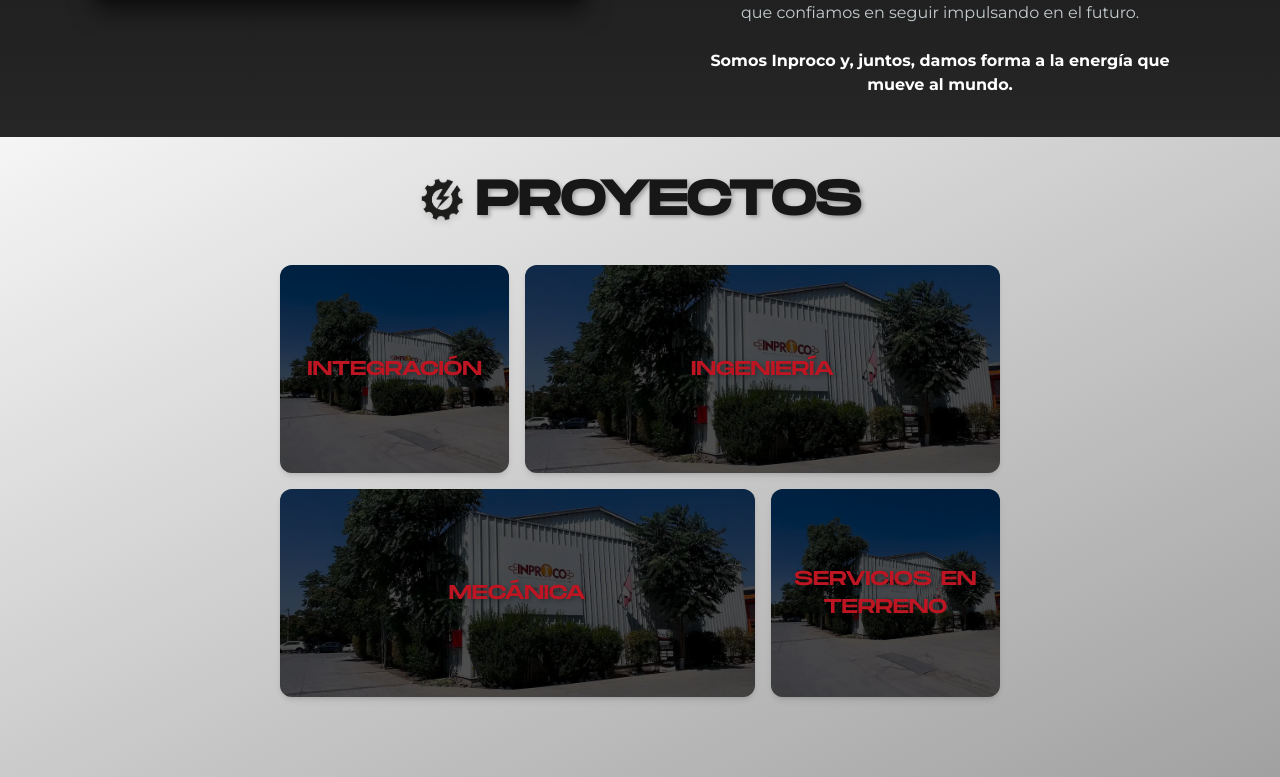
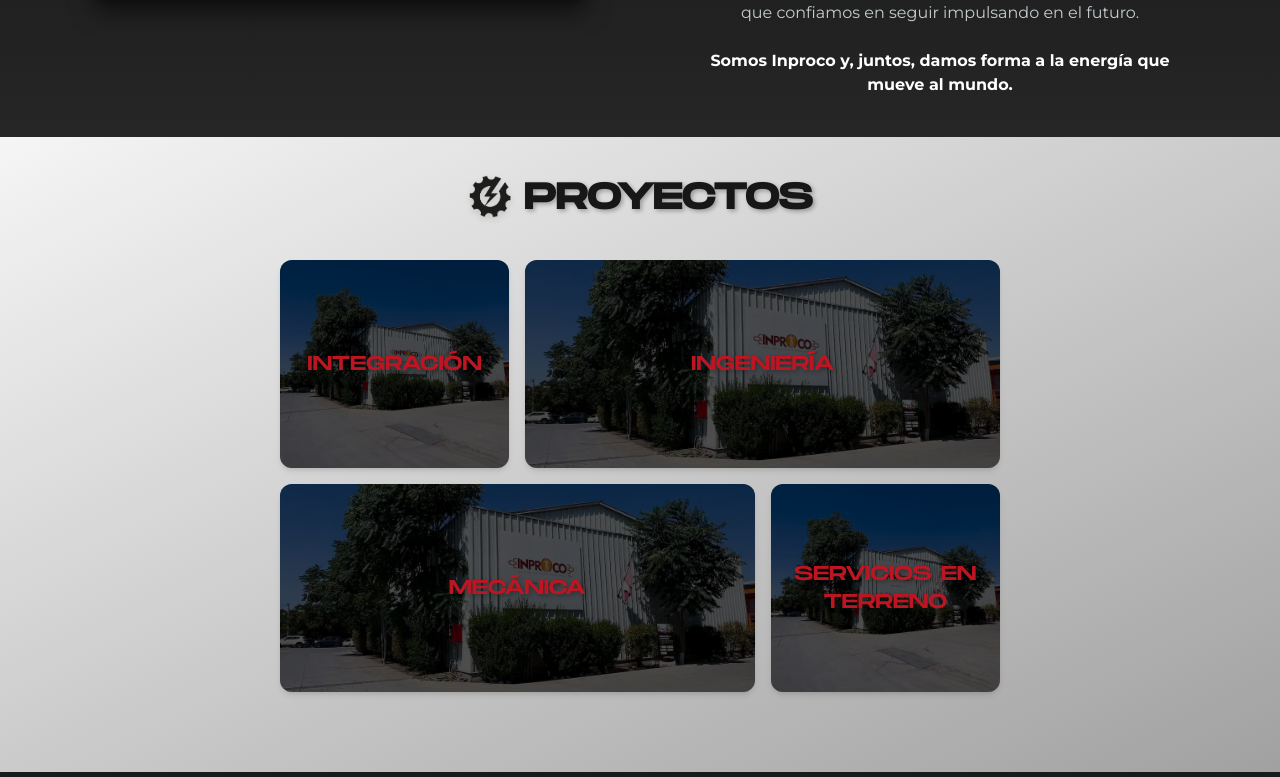
Before and after one commit to invvd/inproco.cl, a Next.js app: page / in a window 1280 px wide. Shown: the part 1410-2187 px from the top of the page. Built offline with nearby package versions, Linux system fonts and the light colour scheme.

Commit message:
improved responsiveness

```diff
--- a/src/app/components/sections/Proyectos.tsx
+++ b/src/app/components/sections/Proyectos.tsx
@@ -21,7 +21,7 @@ function Proyectos() {
           height={50}
         />
         <h2
-          className={`${monument.className} text-shadow font-bold uppercase text-center text-4xl sm:text-5xl`}
+          className={`${monument.className} text-shadow font-bold uppercase text-center text-4xl xs:text-5xl`}
         >
           Proyectos
         </h2>
```
